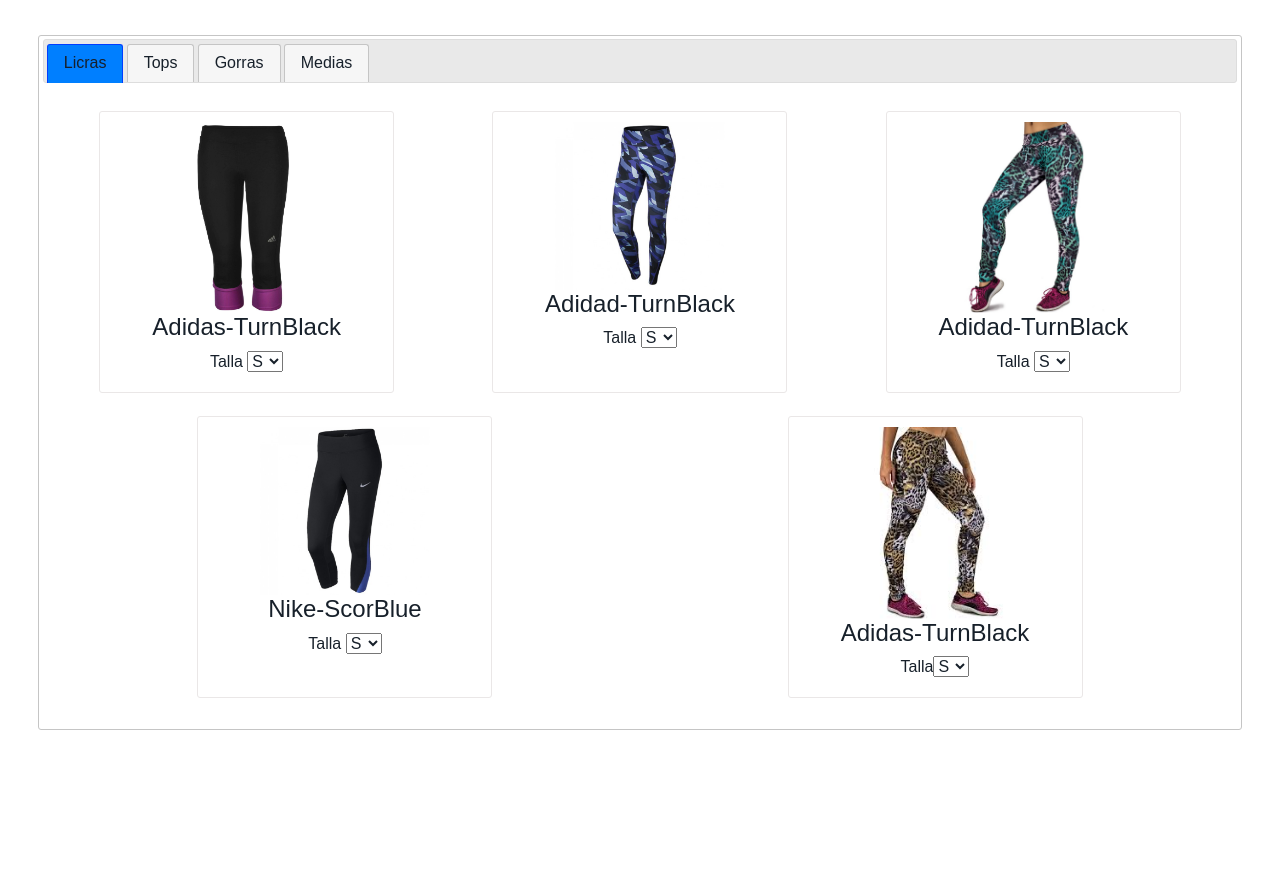
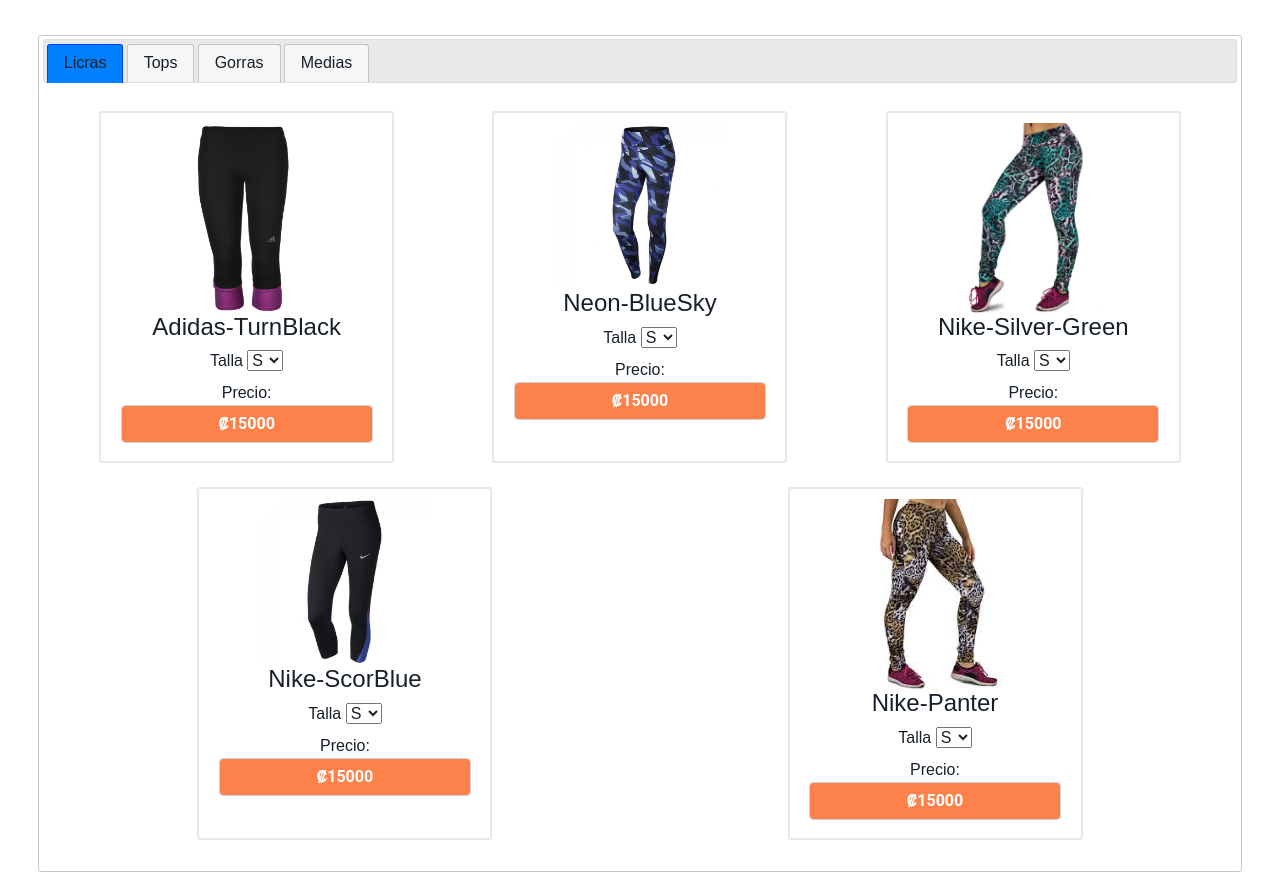
Before and after one commit to yadir97/multimedios, a PHP site: page /col_deportiva.html in a window 1280 px wide. Shown: the part 123-1007 px from the top of the page. Before the commit the page ends 853 px from the top, so only its background shows below. Run offline with PHP 8.4, Linux system fonts and the light colour scheme.

Commit message:
yadir-commit-19

```diff
--- a/col_deportiva.html
+++ b/col_deportiva.html
@@ -11,45 +11,74 @@
 	<script type="text/javascript" src="js/jquery-ui.js"></script>
 	<script type="text/javascript" src="js/bootstrap.min.js"></script>
 	<script type="text/javascript">
-		  function abrir_img(i){
-
-		  	var titulo = $("#licras>div>div>h4").eq(i).text();
-
-		  	$(".img-col-deportiva-max").eq(i).dialog({
-		  		title: titulo
-		  	});
-		  	$("#contenedor").css({'opacity': '.3','filter':'blur(10px)'});
-		  	$("#contenedor").attr('disabled','disabled');
-		  	$("body").css({'overflow':'hidden','height':'100%'});
-
-		  	$(".img-col-deportiva-max").eq(i).dialog("open");
-		  }
 
 		  function upload_img_col_depor(){
 		  	var num = $('#licras>div>div').length;
 		  	$("#licras>div").append("<div class='col-sm-3 card-col-deportiva text-center' style=''>" +
-									"<img class='' src='img/licras/5.jpg' alt='' onclick='abrir_img("+num+");'>" +
-									"<h4>Adidas-TurnBlack</h4>"+
-									"<label for='talla'>Talla</label>"+
-									"<select name='talla'>"+
+									"<img class='' src='img/licras/5.jpg' alt='' onclick=''>" +
+									"<h4>Nike-Panter</h4>"+
+									"<label for='talla'>Talla </label> <select name='talla'>"+
 										"<option value='s'>S</option>"+
 										"<option value='m'>M</option>"+
 										"<option value='l'>L</option>"+
 									"</select>"+
-									"<div class='img-col-deportiva-max text-center'>"+
+									"<label>Precio: <input class='form-control text-center precio-col-depor' type='text' "+
+									"name='precio' value='₡15000' disabled='disabled'></label>"+
+									"<div class='img-col-deportiva-max text-center' name='Nike-Panter'>"+
 										"<div style='width: 100%;'>"+
-											"<img class='' style='width: 50%;' src='img/licras/5.jpg' alt=''>"+
+											"<img class='' style='width: 60%;float: left;' src='img/licras/5.jpg' alt=''>"+
+											"<ul class='nav opciones-dialog' style=''>"+
+												"<li><img src='img/licras/1.jpg' alt=''></li>"+
+												"<li><img src='img/licras/2.jpg' alt=''></li>"+
+												"<li><img src='img/licras/3.jpg' alt=''></li>"+
+											"</ul>"+
 										"</div>"+
 									"</div>"+
 								"</div>");
-		  }
+		  }//Fin de la función upload_img_col_depor
+
+
 
 		  $(document).ready(function(){
+		  	var elemt_img;
+		  	var img_src_original="";//Esta variable mantiene la imagen original que se deseo maximizar en primer instancia
+
+
 		  	$("#coleccion-tabs").tabs();
 
 		  	upload_img_col_depor();
 
+		  	$(".opciones-dialog>li>img").click(function(){
+		  		var src = $(this).attr('src');
 
+			  		if (elemt_img==null) {
+			  			elemt_img=$(".img-col-deportiva-max>div>img");
+
+			  		}
+
+		  		$(".opciones-dialog>li").css('border','1px solid #BDBBBB');
+		  		$(this).parent().css('border', '2px solid #EC4347');
+		  		$(".img-col-deportiva-max>div>img").attr('src',src);
+
+		  	});
+
+		  	$("#licras>div>div>img").click(function(){
+
+		  		var nombre = $(this).parent();
+		  		var titulo = $(nombre).find('h4').text();
+		  		img_src_original=$(this).attr('src');
+
+
+		  		$("div[name='"+titulo+"']").dialog({
+		  			title: titulo
+			  	});
+
+			  	$("#contenedor").css({'opacity': '.3','filter':'blur(10px)'});
+			  	$("#contenedor").attr('disabled','disabled');
+			  	$("body").css({'overflow':'hidden','height':'100%'});
+
+			  	$("div[name='"+titulo+"']").dialog("open");
+		  	});
 
 		  	$(".img-col-deportiva-max").dialog({
 		  		width: 900,
@@ -62,6 +91,11 @@
 		  			$("#contenedor").css('opacity','1');
 		  			$("#contenedor").css('filter','blur(0px)');
 		  			$("body").css({'overflow':'auto','height':'auto'});
+		  			$(elemt_img).attr('src',img_src_original);
+		  			elemt_img=null;
+		  			img_src_original="";
+		  			$(".opciones-dialog>li").css('border','1px solid #BDBBBB');
+
 		  		}
 		  	});
 
@@ -101,7 +135,7 @@
 						<div id="licras" class="" style="">
 							<div class="row justify-content-sm-around">
 								<div class="col-sm-3 card-col-deportiva text-center" style="">
-									<img class="" src="img/licras/1.jpg" alt="" onclick="abrir_img(0);">
+									<img class="" src="img/licras/1.jpg" alt="" onclick="">
 									<h4>Adidas-TurnBlack</h4>
 									<label for="talla">Talla</label>
 									<select name="talla">
@@ -109,44 +143,62 @@
 										<option value="m">M</option>
 										<option value="l">L</option>
 									</select>
-									<div class="img-col-deportiva-max text-center">
+									<label>Precio: <input class="form-control text-center precio-col-depor" type="text" name="precio" value="₡15000" disabled="disabled"></label>
+									<div class="img-col-deportiva-max text-center" name="Adidas-TurnBlack">
 										<div style="width: 100%;">
-											<img class="" style="width: 50%;" src="img/licras/1.jpg" alt="">
+											<img class="" style="width: 60%;float: left;" src="img/licras/1.jpg" alt="">
+											<ul class="nav opciones-dialog" style="">
+												<li><img src="img/licras/1.jpg" alt=""></li>
+												<li><img src="img/licras/2.jpg" alt=""></li>
+												<li><img src="img/licras/3.jpg" alt=""></li>
+											</ul>
 										</div>
 									</div>
 								</div>
 								<div class="col-sm-3 card-col-deportiva text-center">
-									<img src="img/licras/2.jpg" alt="" onclick="abrir_img(1);">
-									<h4>Adidad-TurnBlack</h4>
+									<img src="img/licras/2.jpg" alt="" onclick="">
+									<h4>Neon-BlueSky</h4>
 									<label for="talla">Talla</label>
 									<select name="talla">
 										<option value="s">S</option>
 										<option value="m">M</option>
 										<option value="l">L</option>
 									</select>
-									<div class="img-col-deportiva-max text-center">
+									<label>Precio: <input class="form-control text-center precio-col-depor" type="text" name="precio" value="₡15000" disabled="disabled"></label>
+									<div  class="img-col-deportiva-max text-center" name="Neon-BlueSky">
 										<div style="width: 100%;">
-											<img class="" style="width: 50%;" src="img/licras/2.jpg" alt="">
+											<img class="" style="width: 60%;float: left;" src="img/licras/2.jpg" alt="">
+											<ul class="nav opciones-dialog" style="">
+												<li><img src="img/licras/1.jpg" alt=""></li>
+												<li><img src="img/licras/2.jpg" alt=""></li>
+												<li><img src="img/licras/3.jpg" alt=""></li>
+											</ul>
 										</div>
 									</div>
 								</div>
 								<div class="col-sm-3 card-col-deportiva text-center">
-									<img src="img/licras/3.jpg" alt="" onclick="abrir_img(2);">
-									<h4>Adidad-TurnBlack</h4>
+									<img src="img/licras/3.jpg" alt="" onclick="">
+									<h4>Nike-Silver-Green</h4>
 									<label for="talla">Talla</label>
 									<select name="talla">
 										<option value="s">S</option>
 										<option value="m">M</option>
 										<option value="l">L</option>
 									</select>
-									<div class="img-col-deportiva-max text-center">
+									<label>Precio: <input class="form-control text-center precio-col-depor" type="text" name="precio" value="₡15000" disabled="disabled"></label>
+									<div class="img-col-deportiva-max text-center" name="Nike-Silver-Green">
 										<div style="width: 100%;">
-											<img class="" style="width: 50%;" src="img/licras/3.jpg" alt="">
+											<img class="" style="width: 60%;float: left;" src="img/licras/3.jpg" alt="">
+											<ul class="nav opciones-dialog" style="">
+												<li><img src="img/licras/1.jpg" alt=""></li>
+												<li><img src="img/licras/2.jpg" alt=""></li>
+												<li><img src="img/licras/3.jpg" alt=""></li>
+											</ul>
 										</div>
 									</div>
 								</div>
 								<div class="col-sm-3 card-col-deportiva text-center">
-									<img src="img/licras/4.jpg" alt="" onclick="abrir_img(3);">
+									<img src="img/licras/4.jpg" alt="" onclick="">
 									<h4>Nike-ScorBlue</h4>
 									<label for="talla">Talla</label>
 									<select name="talla">
@@ -154,9 +206,15 @@
 										<option value="m">M</option>
 										<option value="l">L</option>
 									</select>
-									<div class="img-col-deportiva-max text-center">
+									<label>Precio: <input class="form-control text-center precio-col-depor" type="text" name="precio" value="₡15000" disabled="disabled"></label>
+									<div class="img-col-deportiva-max text-center" name="Nike-ScorBlue">
 										<div style="width: 100%;">
-											<img class="" style="width: 50%;" src="img/licras/4.jpg" alt="">
+											<img class="" style="width: 60%;float: left;" src="img/licras/4.jpg" alt="">
+											<ul class="nav opciones-dialog" style="">
+												<li><img src="img/licras/1.jpg" alt=""></li>
+												<li><img src="img/licras/2.jpg" alt=""></li>
+												<li><img src="img/licras/3.jpg" alt=""></li>
+											</ul>
 										</div>
 									</div>
 								</div>
--- a/css/estilos.css
+++ b/css/estilos.css
@@ -186,10 +186,32 @@
 }
 
 .card-col-deportiva{
-	border: 1px solid #EAE7E7;
+	border: 2px solid #EAE7E7;
 	border-radius: 3px;
 	margin: 1%;
 	padding: 10px !important;
+}
+.precio-col-depor{
+	background-color: #FC814B !important;
+	font-family: roboto !important;
+	font-size: 1em !important;
+	color: white;
+	font-weight: bold;
+}
+.opciones-dialog{
+	width: 35%;
+	float: left;
+	margin: 0px 0px 0px 40px !important;
+
+}
+.opciones-dialog>li{
+	width: 100%;
+	border:1px solid #BDBBBB;
+	padding: 20px 40px;
+	margin-bottom: 20px;
+}
+.opciones-dialog>li>img{
+	width: 45%;
 }
 /**************************/
 
--- a/index.html
+++ b/index.html
@@ -146,7 +146,7 @@
 
 				<div class="row footer">
 					<div class="col-sm-12 text-center">
-						<p>©2018 Yendri's Boutique Todos los derechos reservados. Prohibida su reproducción total o parcial.</p>
+						<p style="color:white;">©2018 Yendri's Boutique Todos los derechos reservados. Prohibida su reproducción total o parcial.</p>
 					</div>
 					<div class="col-sm-3 offset-sm-9">
 						<ul class="redes-Sociales">
```
